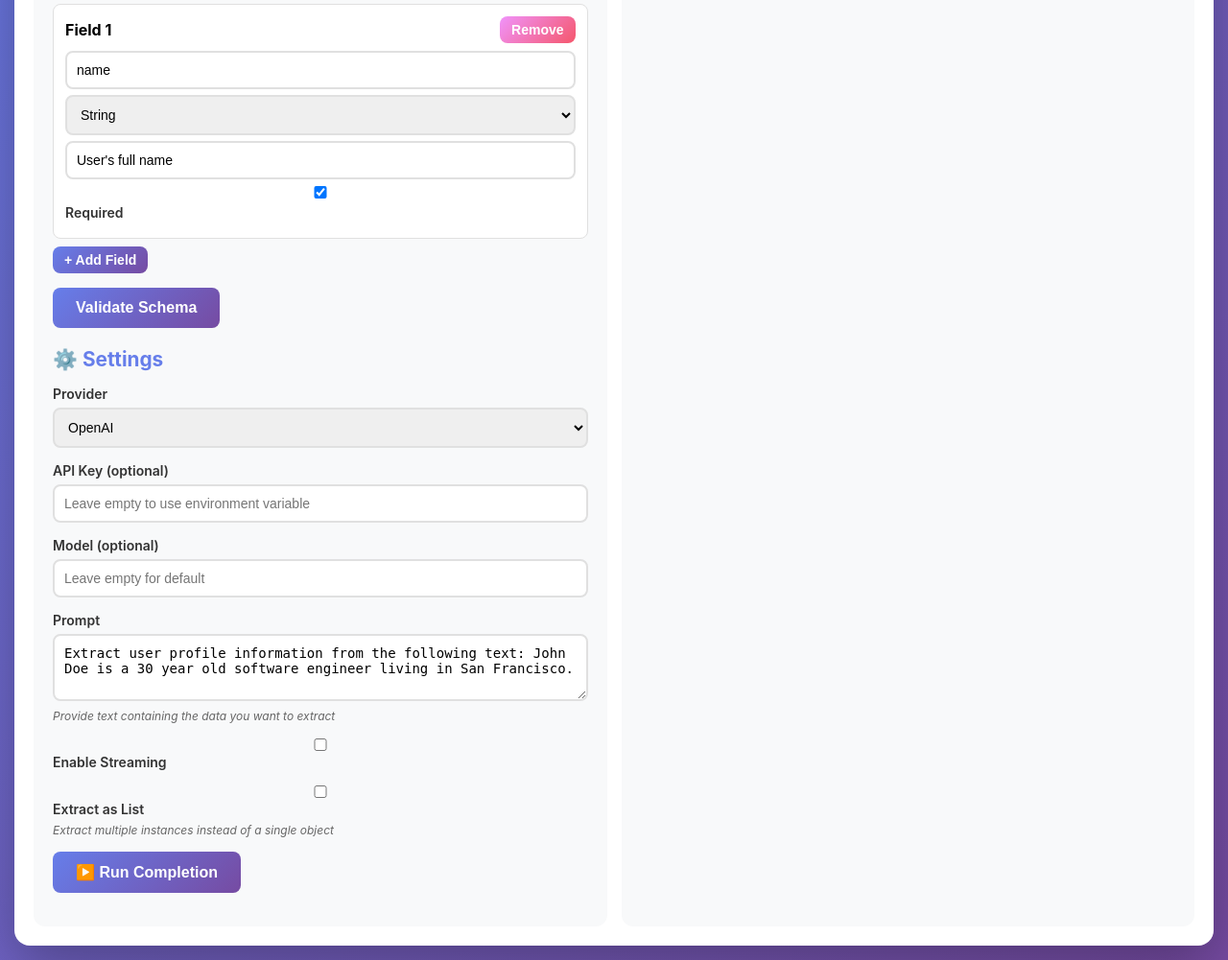
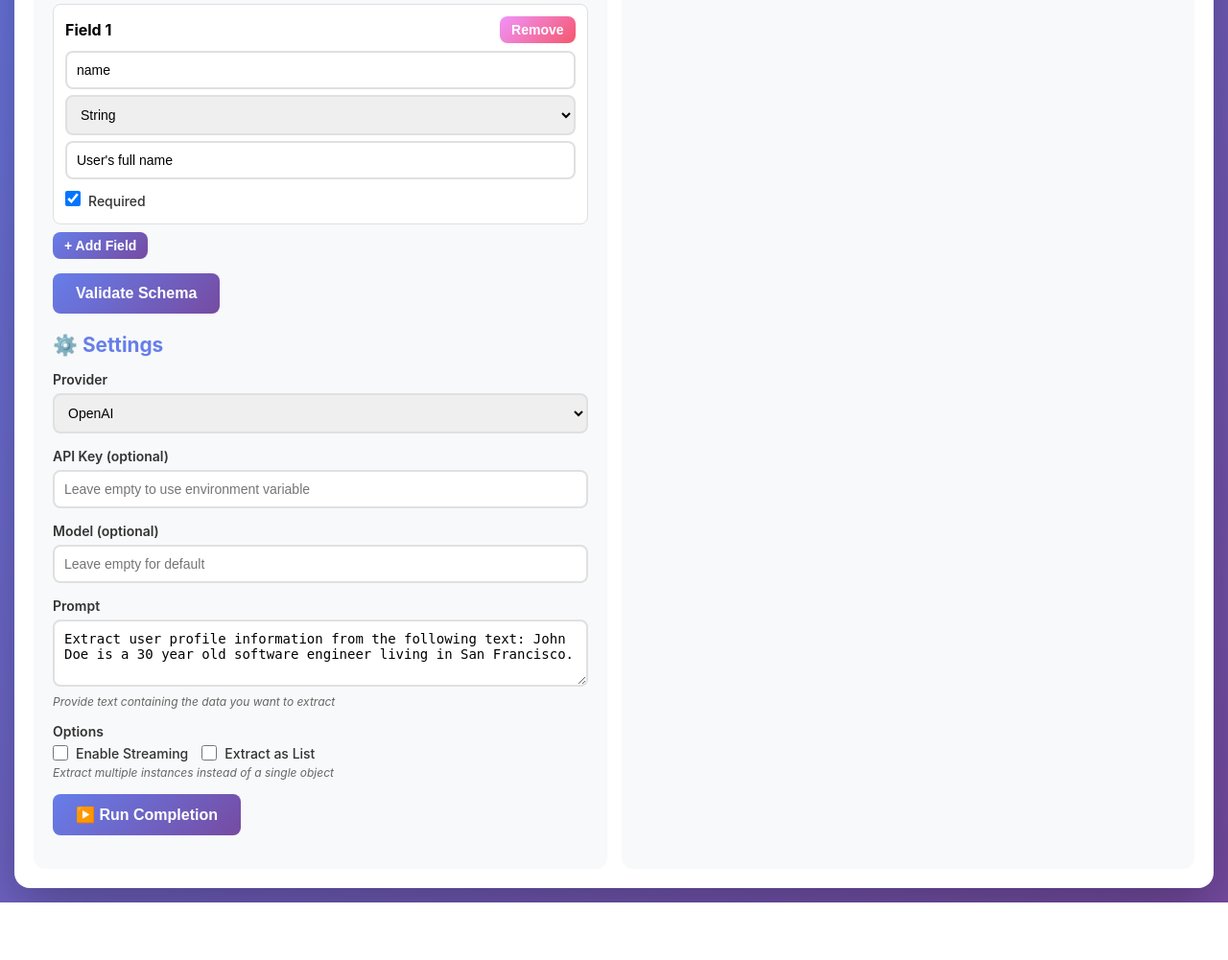
Before and after one commit to ZeroAct/instructor_app, a FastAPI app: page / in a window 1280 px wide. Shown: the part 516-1517 px from the top of the page at 96% size. After the commit the page ends 1457 px from the top, so only its background shows below. Run offline with FastAPI, Linux system fonts and the light colour scheme.

Commit message:
update checkbox css

```diff
--- a/src/instructor_app/templates/index.html
+++ b/src/instructor_app/templates/index.html
@@ -281,6 +281,40 @@
             font-size: 12px;
             padding: 4px 8px;
         }
+
+        /* Inline/toggle checkbox layout */
+        .checkbox-row {
+            display: flex;
+            flex-wrap: wrap;
+            align-items: center;
+            gap: 14px;
+        }
+        .checkbox-row label {
+            display: inline-flex;
+            align-items: center;
+            gap: 8px;
+            margin: 0; /* override label block spacing */
+            font-weight: 500;
+        }
+        .checkbox-row input[type="checkbox"] {
+            width: 16px;
+            height: 16px;
+        }
+
+        /* Reusable inline checkbox for other sections */
+        .inline-checkbox {
+            display: inline-flex;
+            align-items: center;
+            gap: 8px;
+            margin: 6px 0 0 0;
+            font-weight: 500;
+            cursor: pointer;
+        }
+        .inline-checkbox input[type="checkbox"] {
+            width: 16px;
+            height: 16px;
+        }
+        .nested-field-item .inline-checkbox { font-size: 13px; }
     </style>
 </head>
 <body>
@@ -328,7 +362,7 @@
                                 <option value="nested">Nested Schema</option>
                             </select>
                             <input type="text" placeholder="Description" class="field-description" value="User's full name">
-                            <label><input type="checkbox" class="field-required" checked> Required</label>
+                            <label class="inline-checkbox"><input type="checkbox" class="field-required" checked> Required</label>
 
                             <!-- Nested schema container -->
                             <div class="nested-schema-container" data-parent-index="0">
@@ -374,11 +408,11 @@
                     </div>
 
                     <div class="form-group">
-                        <label><input type="checkbox" id="streamMode"> Enable Streaming</label>
-                    </div>
-
-                    <div class="form-group">
-                        <label><input type="checkbox" id="extractList"> Extract as List</label>
+                        <label>Options</label>
+                        <div class="checkbox-row">
+                            <label for="streamMode"><input type="checkbox" id="streamMode"> Enable Streaming</label>
+                            <label for="extractList"><input type="checkbox" id="extractList"> Extract as List</label>
+                        </div>
                         <div class="help-text">Extract multiple instances instead of a single object</div>
                     </div>
 
@@ -446,7 +480,7 @@
                     <option value="list">List</option>
                 </select>
                 <input type="text" placeholder="Description" class="nested-field-description">
-                <label style="font-size: 13px;"><input type="checkbox" class="nested-field-required" checked> Required</label>
+                <label class="inline-checkbox"><input type="checkbox" class="nested-field-required" checked> Required</label>
             `;
             nestedContainer.appendChild(nestedFieldItem);
         }
@@ -479,7 +513,7 @@
                     <option value="nested">Nested Schema</option>
                 </select>
                 <input type="text" placeholder="Description" class="field-description">
-                <label><input type="checkbox" class="field-required" checked> Required</label>
+                <label class="inline-checkbox"><input type="checkbox" class="field-required" checked> Required</label>
 
                 <!-- Nested schema container -->
                 <div class="nested-schema-container" data-parent-index="${fieldCounter}">
```
